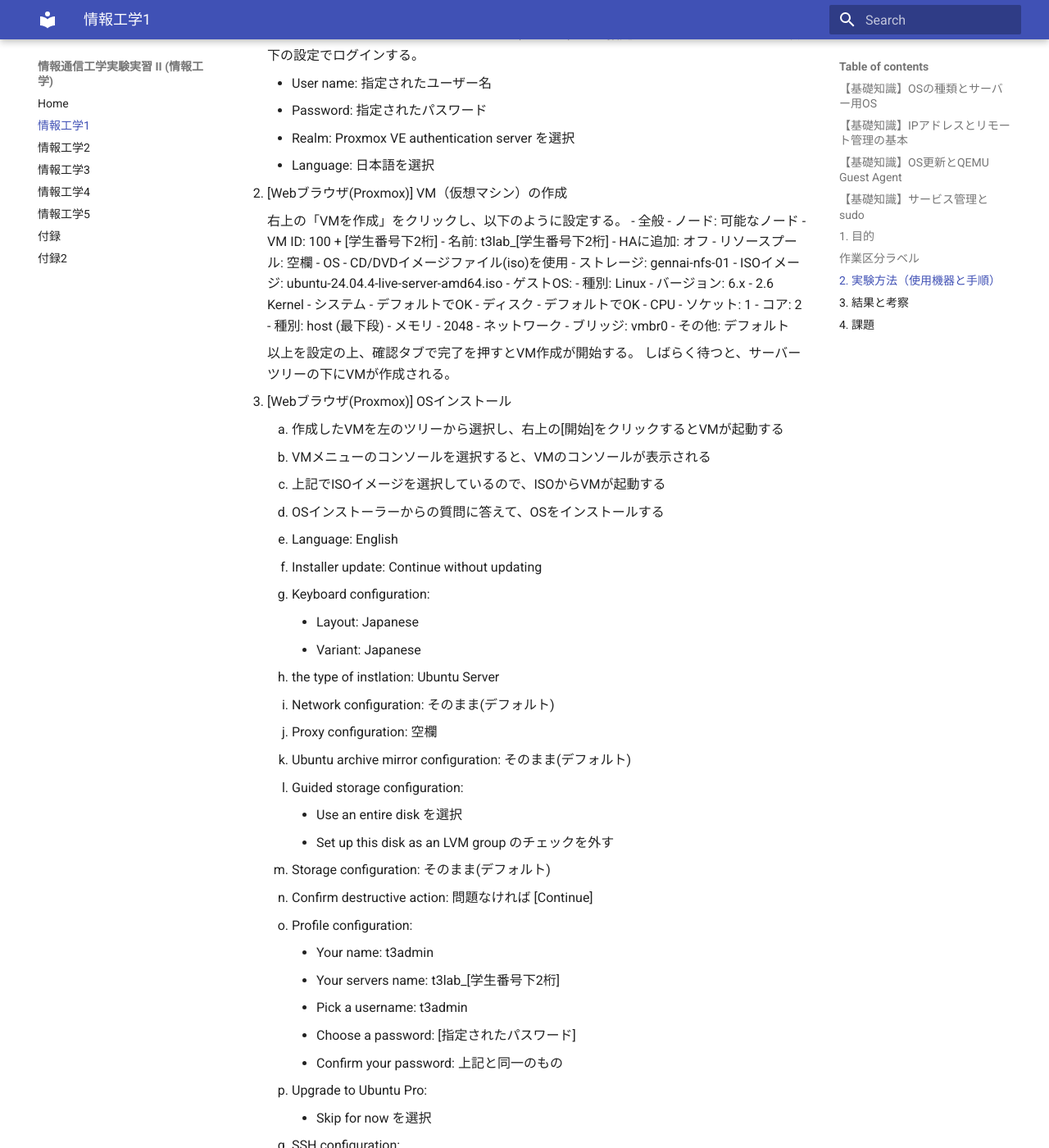
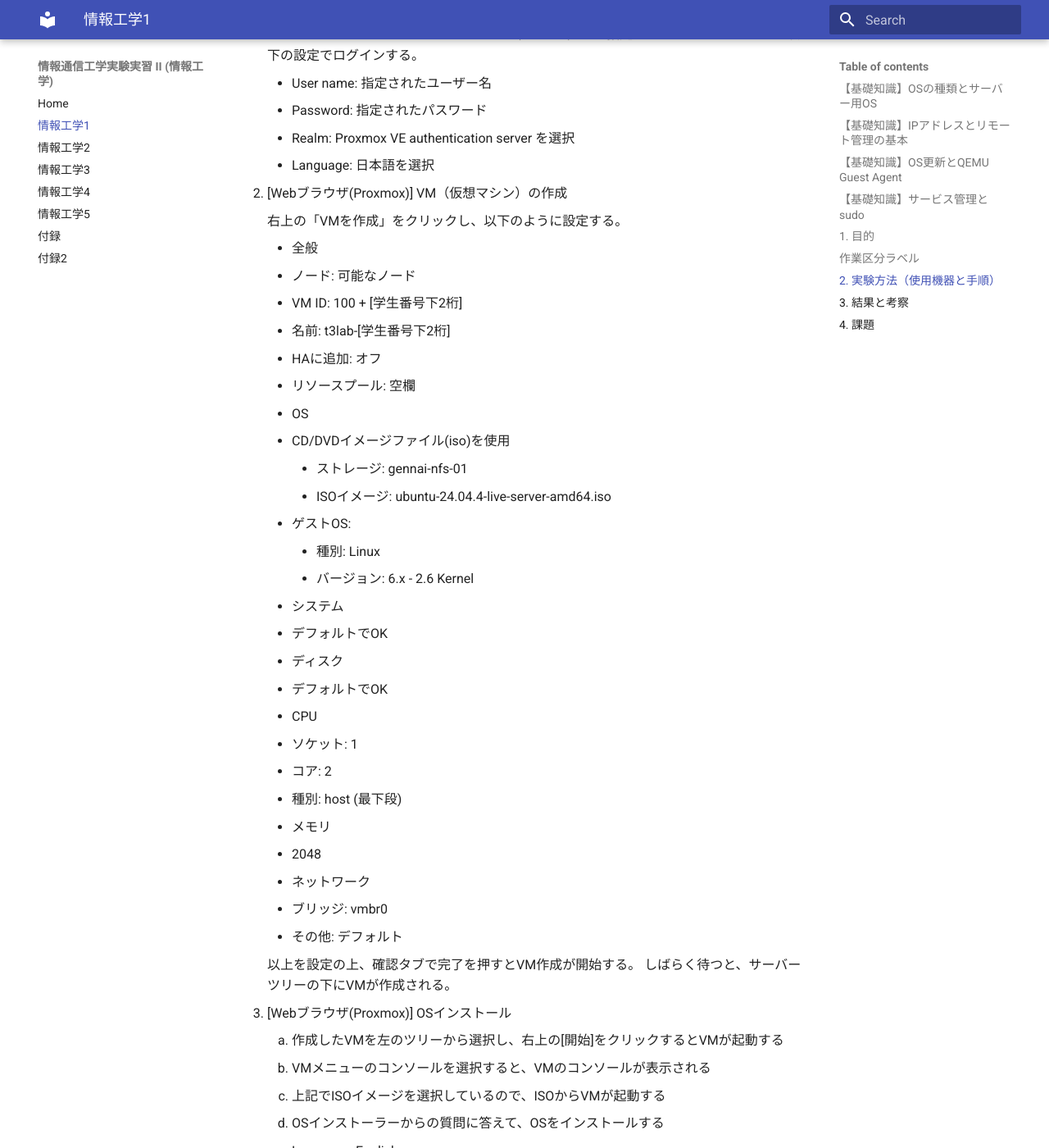
Before and after one commit to hiracchi/metro-cit-t3-lab, an MkDocs documentation site: the page built from docs/lab1.md, in a window 1280 px wide and 1400 px high, scrolled down 1635 px. Shown: the whole window at 82% size. Built offline with MkDocs 1.6.1 and Material for MkDocs 9.7.7, drawn with Linux system fonts in a browser that asks for light colours.

Commit message:
fix: 箇条書き

```diff
--- a/docs/lab1.md
+++ b/docs/lab1.md
@@ -40,10 +40,11 @@
 2. [Webブラウザ(Proxmox)] VM（仮想マシン）の作成
 
     右上の「VMを作成」をクリックし、以下のように設定する。
+
     - 全般
       - ノード: 可能なノード
       - VM ID: 100 + [学生番号下2桁]
-      - 名前: t3lab_[学生番号下2桁]
+      - 名前: t3lab-[学生番号下2桁]
       - HAに追加: オフ
       - リソースプール: 空欄
     - OS
```
